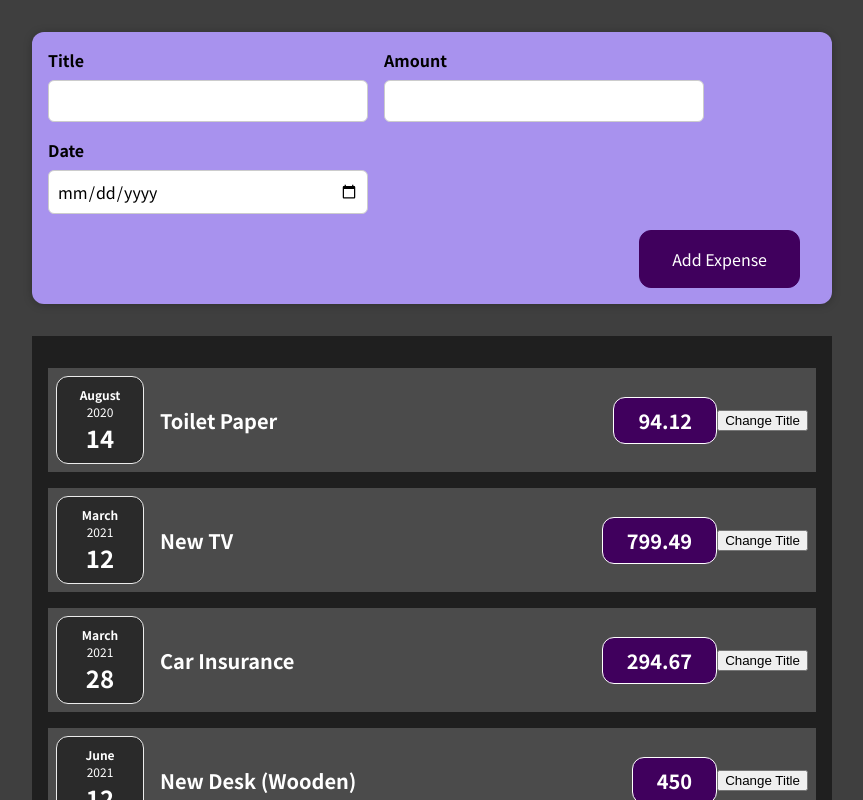
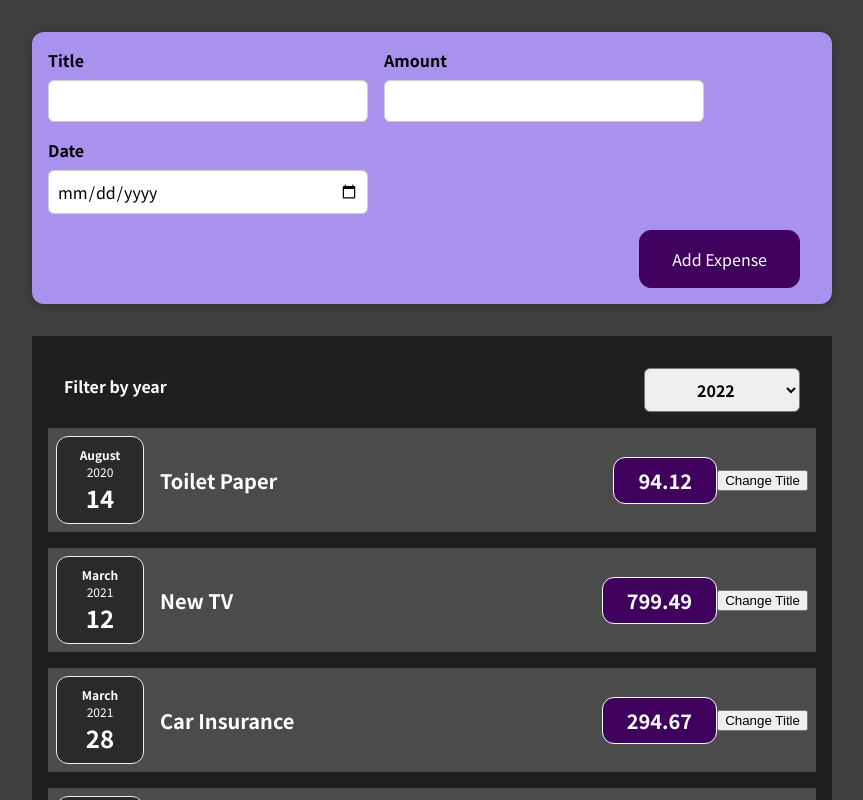
Before and after one commit to bulusurohan/bulusurohan.github.io, a React (Create React App) app: page / in a window 1280 px wide. Shown: the top 800 px of the page, without its empty margins (208-1071 px from the left). Built offline with nearby package versions, Linux system fonts and the light colour scheme.

Commit message:
add expense dropdown

```diff
--- a/src/components/Expenses/Expenses.js
+++ b/src/components/Expenses/Expenses.js
@@ -1,10 +1,15 @@
+import React from "react";
+
 import ExpenseItem from "./ExpenseItem";
 import Card from "../UI/Card";
 import "./Expenses.css";
+import ExpensesFilter from "./ExpensesFilter";
 
 const Expenses = (props) => {
   return (
+    <div>
       <Card className="expenses">
+        <ExpensesFilter />
         <ExpenseItem
           title={props.items[0].title}
           amount={props.items[0].amount}
@@ -26,6 +31,7 @@ const Expenses = (props) => {
           date={props.items[3].date}
         />
       </Card>
+    </div>
   );
 };
 
--- /dev/null
+++ b/src/components/Expenses/ExpensesFilter.css
@@ -0,0 +1,24 @@
+.expenses-filter {
+  color: white;
+  padding: 0 1rem;
+}
+
+.expenses-filter__control {
+  display: flex;
+  width: 100%;
+  align-items: center;
+  justify-content: space-between;
+  margin: 1rem 0;
+}
+
+.expenses-filter label {
+  font-weight: bold;
+  margin-bottom: 0.5rem;
+}
+
+.expenses-filter select {
+  font: inherit;
+  padding: 0.5rem 3rem;
+  font-weight: bold;
+  border-radius: 6px;
+}
--- /dev/null
+++ b/src/components/Expenses/ExpensesFilter.js
@@ -0,0 +1,25 @@
+import React from "react";
+
+import "./ExpensesFilter.css";
+
+const ExpensesFilter = () => {
+  const dropdownChangeHandler = (event) => {
+    console.log(event.target.value);
+  };
+
+  return (
+    <div className="expenses-filter">
+      <div className="expenses-filter__control">
+        <label>Filter by year</label>
+        <select onChange={dropdownChangeHandler}>
+          <option value="2022">2022</option>
+          <option value="2021">2021</option>
+          <option value="2020">2020</option>
+          <option value="2019">2019</option>
+        </select>
+      </div>
+    </div>
+  );
+};
+
+export default ExpensesFilter;
```
Lines whose indentation alone changed are shown as unchanged.
